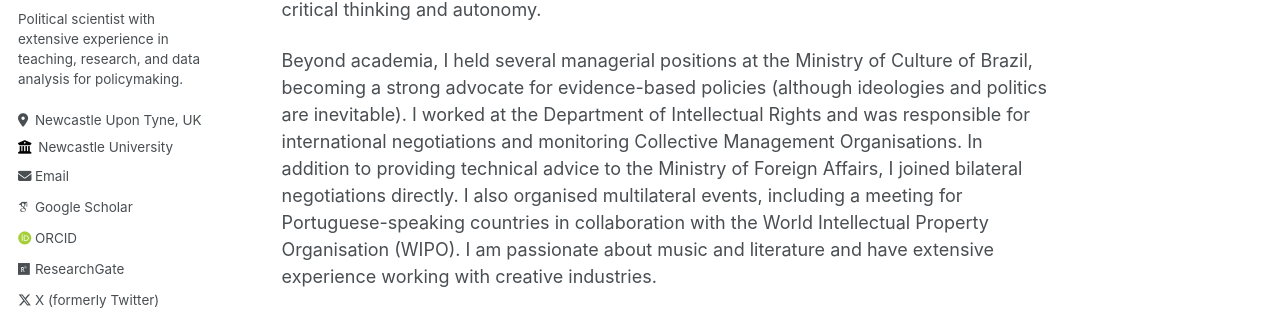
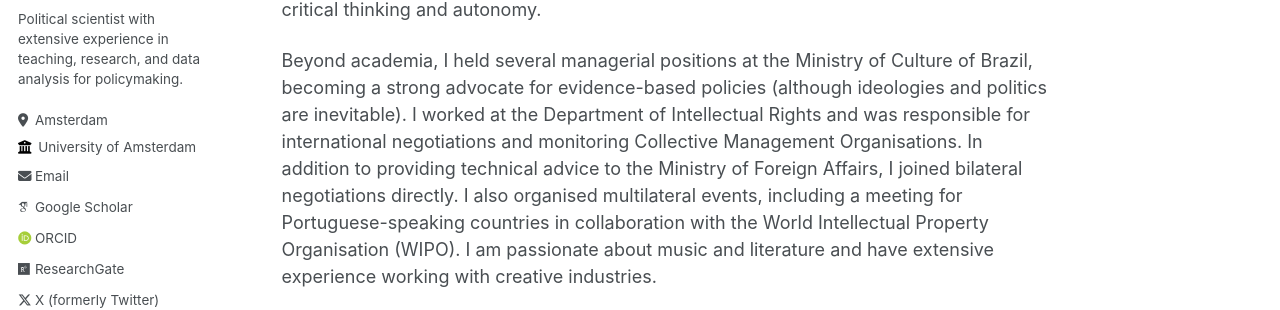
Before and after one commit to nayalbrecht/nayalbrecht.github.io, a Jekyll site: the page built from _pages/about.md, in a window 1280 px wide. Shown: the part 326-636 px from the top of the page. Built offline with Jekyll 4.4.1, drawn with Linux system fonts in a browser that asks for light colours; some web fonts are replaced; a file with an impossible date is left out.

Commit message:
Update _config.yml

```diff
--- a/_config.yml
+++ b/_config.yml
@@ -25,10 +25,10 @@ author:
   name             : "Nayara Albrecht"
   pronouns         : # example: "she/her"
   bio              : "Political scientist with extensive experience in teaching, research, and data analysis for policymaking."
-  location         : "Newcastle Upon Tyne, UK"
-  employer         : "Newcastle University"
+  location         : "Amsterdam"
+  employer         : "University of Amsterdam"
   uri              : # URL
-  email            : "nayara.albrecht@newcastle.ac.uk"
+  email            : "n.f.macedodemedeirosalbrecht@uva.nl"
 
   # Academic websites
   arxiv            : # URL - Update with the correct link to your profile
```
